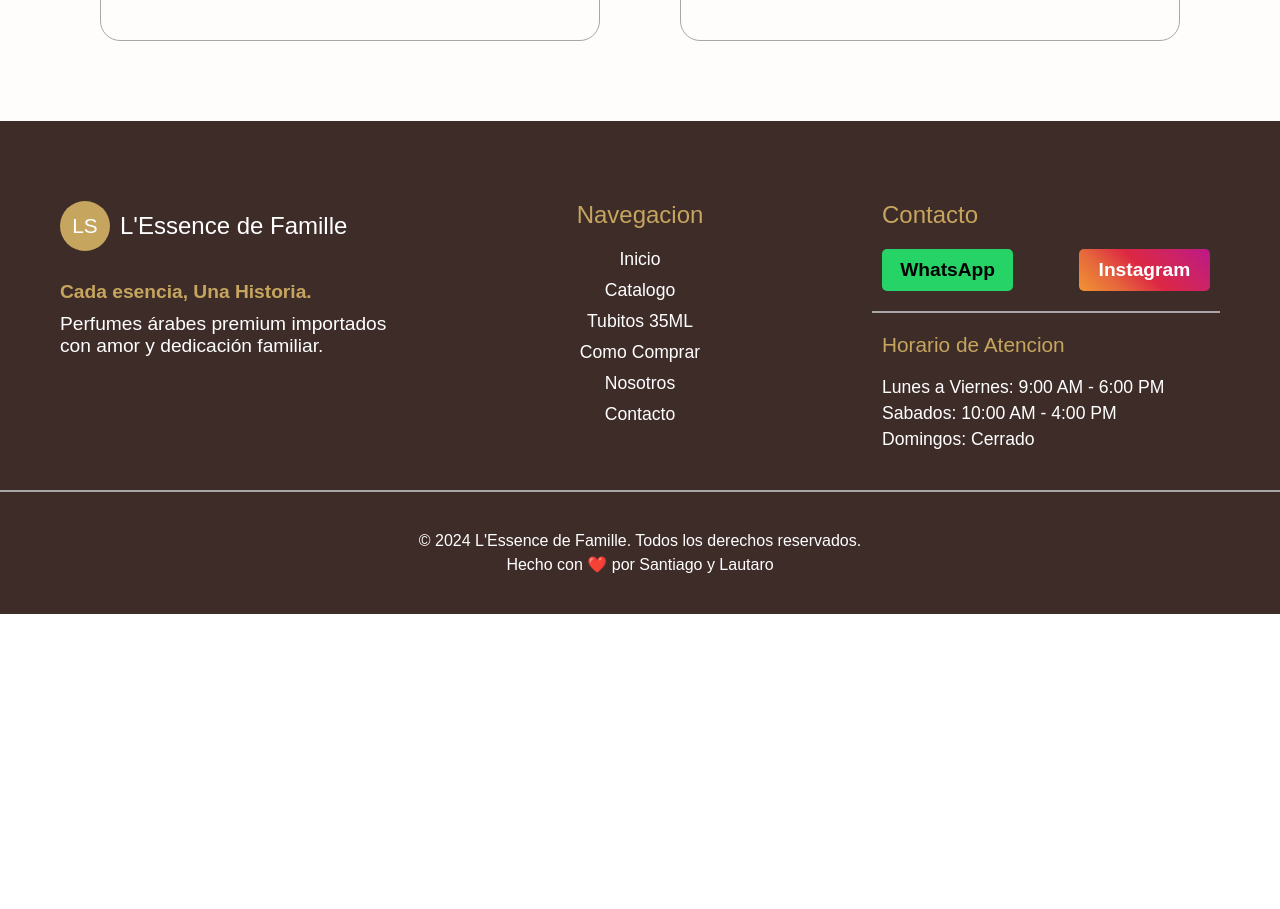
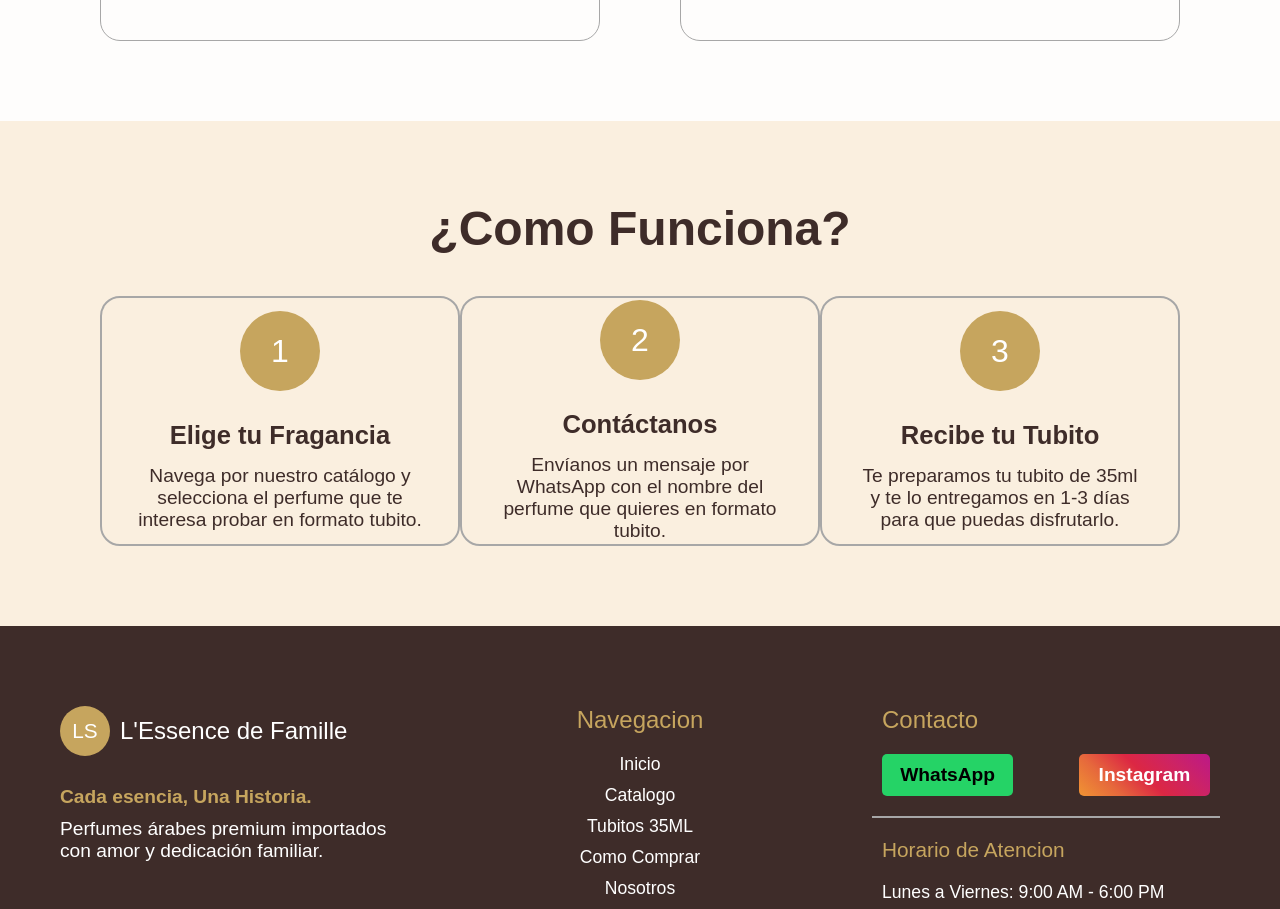
Before and after one commit to LautyDeveloper/l-essence-d-famille, a React (Vite) app: page /tubitos in a window 1280 px wide. Shown: the part 1980-2889 px from the top of the page. Before the commit the page ends 2594 px from the top, so only its background shows below. Built offline with nearby package versions, Linux system fonts and the light colour scheme.

Commit message:
Terminamos seccion ¿Como funciona? de Pagina Tubitos35ML

```diff
--- /dev/null
+++ b/src/components/steps/steps.css
@@ -0,0 +1,40 @@
+.step-card {
+  display: flex;
+  flex-direction: column;
+  justify-content: center;
+  align-items: center;
+  text-align: center;
+  width: 400px;
+  height: 250px;
+  background-color: transparent;
+  border-radius: 20px;
+  border: 2px solid var(--borderColor);
+  gap: 30px;
+  color: var(--colorBrown);
+}
+
+.step-card .step-number {
+  font-size: 2rem;
+  background-color: var(--colorGolden);
+  width: 80px;
+  height: 80px;
+  border-radius: 100%;
+  display: grid;
+  place-items: center;
+  color: white;
+}
+.step-card .step-text {
+  display: flex;
+  flex-direction: column;
+  justify-content: center;
+  align-items: center;
+  gap: 15px;
+  width: 80%;
+}
+.step-card .step-text h4 {
+  font-size: 1.6rem;
+}
+
+.step-card .step-text p {
+  font-size: 1.2rem;
+}
--- /dev/null
+++ b/src/components/steps/steps.jsx
@@ -0,0 +1,14 @@
+import React from "react";
+import "./steps.css";
+
+export default function Step({ step }) {
+  return (
+    <div className="step-card">
+      <div className="step-number">{step.step}</div>
+      <div className="step-text">
+        <h4 className="step-title">{step.title}</h4>
+        <p className="step-description">{step.description}</p>
+      </div>
+    </div>
+  );
+}
--- /dev/null
+++ b/src/pages/tubitos/components/how-works/data.js
@@ -0,0 +1,25 @@
+const stepsData = [
+  {
+    id: 1,
+    step: "1",
+    title: "Elige tu Fragancia",
+    description:
+      "Navega por nuestro catálogo y selecciona el perfume que te interesa probar en formato tubito."
+  },
+  {
+    id: 2,
+    step: "2",
+    title: "Contáctanos",
+    description:
+      "Envíanos un mensaje por WhatsApp con el nombre del perfume que quieres en formato tubito."
+  },
+  {
+    id: 3,
+    step: "3",
+    title: "Recibe tu Tubito",
+    description:
+      "Te preparamos tu tubito de 35ml y te lo entregamos en 1-3 días para que puedas disfrutarlo."
+  }
+];
+
+export default stepsData;
--- /dev/null
+++ b/src/pages/tubitos/components/how-works/how-works.css
@@ -0,0 +1,12 @@
+#how-works-container {
+  flex-direction: column;
+  background-color: var(--principalBackgroundColor);
+  gap: 40px;
+}
+
+.how-works-steps-container {
+  display: flex;
+  justify-content: space-between;
+  align-content: center;
+  width: 100%;
+}
--- /dev/null
+++ b/src/pages/tubitos/components/how-works/how-works.jsx
@@ -0,0 +1,17 @@
+import React from "react";
+import stepsData from "./data";
+import "./how-works.css";
+import Step from "../../../../components/steps/steps";
+
+export default function HowWorks() {
+  return (
+    <div id="how-works-container" className="section">
+      <h3 className="title-section">¿Como Funciona?</h3>
+      <div className="how-works-steps-container">
+        {stepsData.map((step) => (
+          <Step step={step} />
+        ))}
+      </div>
+    </div>
+  );
+}
--- a/src/pages/tubitos/tubitos.jsx
+++ b/src/pages/tubitos/tubitos.jsx
@@ -2,6 +2,7 @@
 import Layout from "../../layout/layout";
 import "./tubitos.css";
 import WhyChoose from "./components/why-choose/why-choose";
+import HowWorks from "./components/how-works/how-works";
 
 export default function Tubitos() {
   return (
@@ -16,6 +17,7 @@
       btn2Text={null}
     >
       <WhyChoose />
+      <HowWorks />
     </Layout>
   );
 }
```
